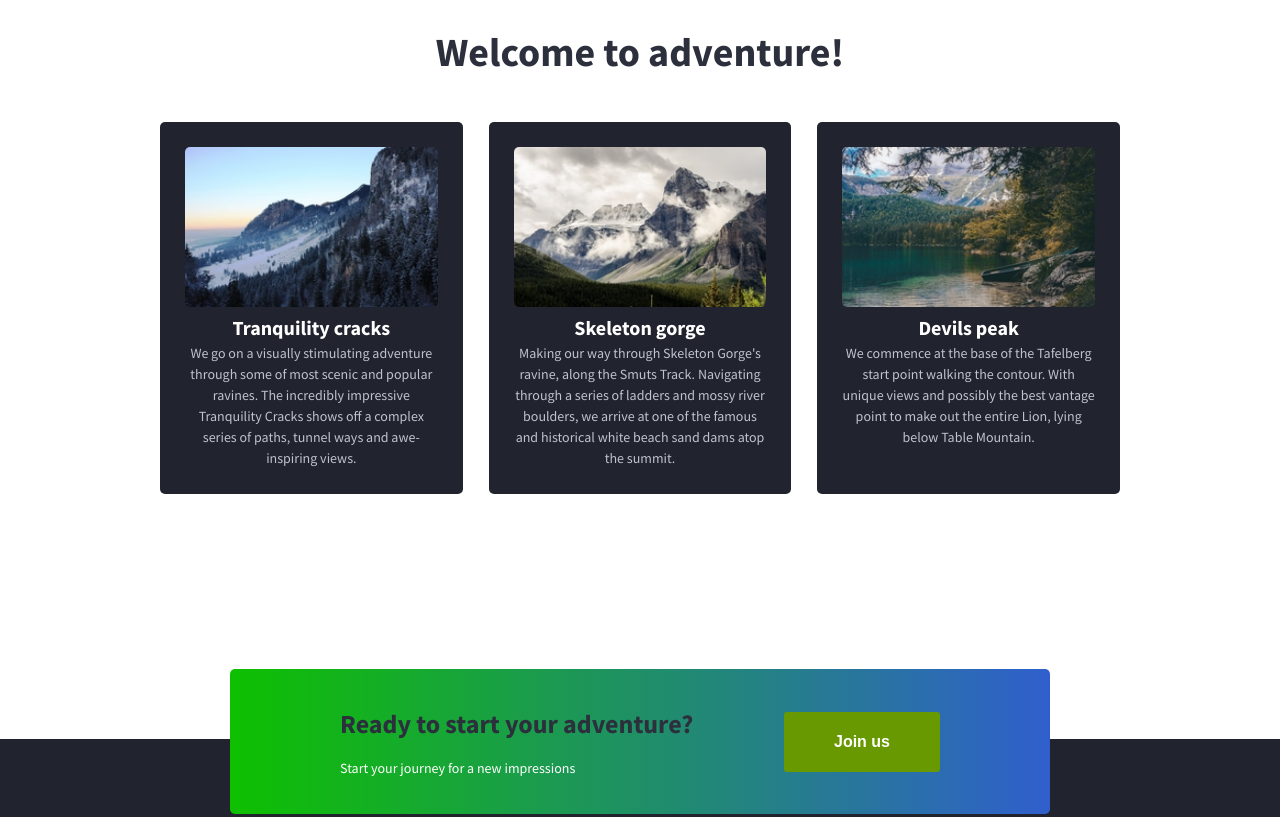
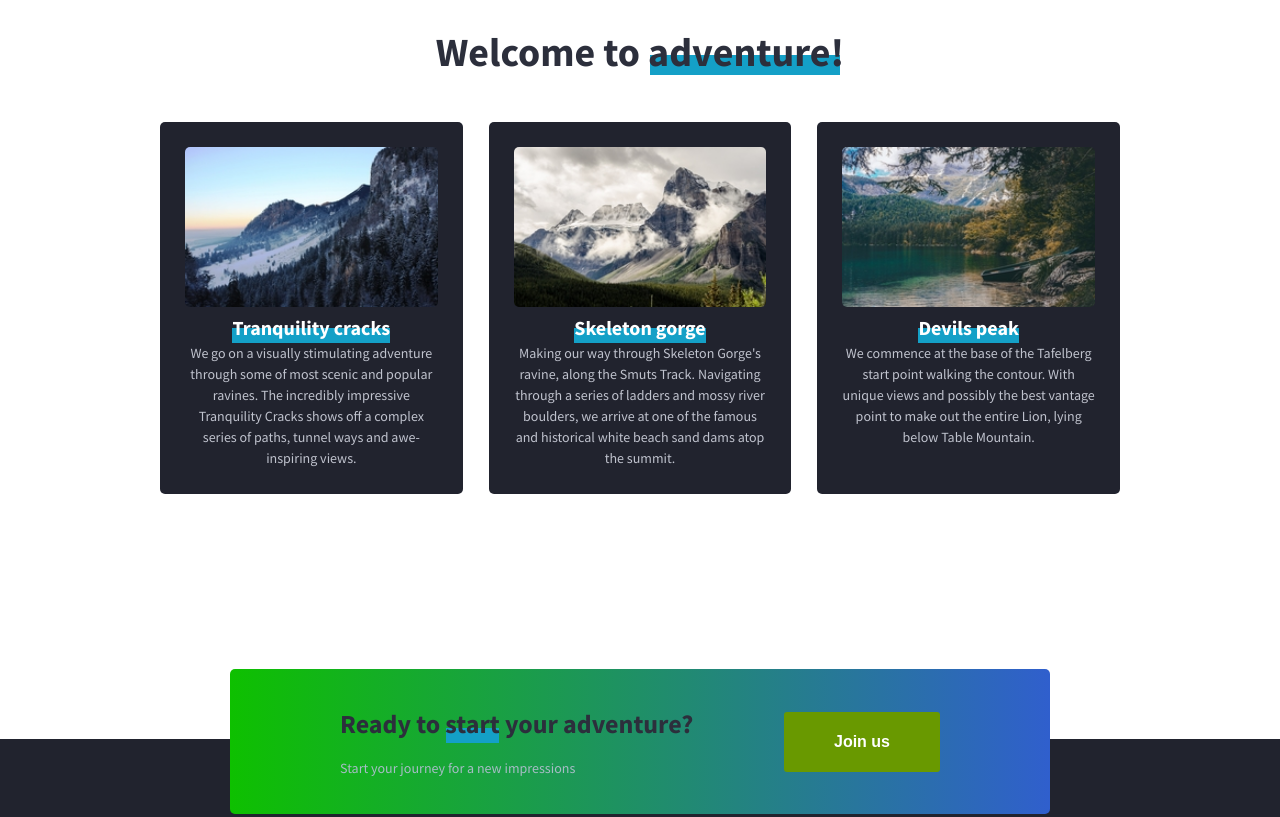
Before and after one commit to RuslanKulynych/FL-11, a plain HTML site: page FL11_HW3/homework/index.html in a window 1280 px wide. Shown: the part 880-1697 px from the top of the page. Drawn offline with Linux system fonts and the light colour scheme; a web font is replaced by a local one.

Commit message:
ubderline fix

```diff
--- a/FL11_HW3/homework/scss/_main.scss
+++ b/FL11_HW3/homework/scss/_main.scss
@@ -15,7 +15,7 @@
   line-height: 60px;
   border: none;
   border-radius: 3px;
-	color: #fff;
+  color: $white;
   font-weight: bold;
   font-size: 16px;
 }
@@ -23,7 +23,7 @@
 body {
   font-size: 14px;
   line-height: 1.5;
-	font-family:  'Source Sans Pro', sans-serif;
+  font-family: 'Source Sans Pro', sans-serif;
   margin: 0;
   background-color: $body-color;
 }
@@ -38,7 +38,7 @@ body {
   background-repeat: no-repeat;
   background-size: 100%;
   color: $header-font-color;
-	border-radius:0px 0px 700px 0px / 0px 0px 350px 0px;
+  border-radius: 0px 0px 700px 0px / 0px 0px 350px 0px;
 
   .header-wrap {
     @include content;
@@ -54,6 +54,7 @@ body {
         font-size: 22px;
         font-weight: bold;
       }
+
       span {
         display: block;
         font-size: 14px;
@@ -62,6 +63,7 @@ body {
       }
 
     }
+
     .header_heading {
       font-size: 50px;
       font-weight: bold;
@@ -70,6 +72,7 @@ body {
       position: relative;
       z-index: 2;
       line-height: 1.2;
+
       &:before {
         content: '';
         display: block;
@@ -89,6 +92,7 @@ body {
       line-height: 2;
       font-size: 16px;
     }
+
     .header_button {
       @include main-button;
     }
@@ -102,6 +106,7 @@ main {
 
 .section {
   @include content;
+
   .section_text {
     font-size: 40px;
     padding-bottom: 40px;
@@ -110,38 +115,74 @@ main {
     text-align: center;
     position: relative;
     z-index: 1;
+
+    &:before {
+      content: '';
+      display: block;
+      position: absolute;
+      right: 280px;
+      top: 33px;
+      bottom: 5px;
+      width: 190px;
+      height: 20px;
+      background-color: $header-underline;
+      z-index: -1;
     }
+
+  }
+
   .section_card_wrap {
     display: flex;
     margin-bottom: 175px;
   }
+
   .section_card {
     flex-grow: 1;
     margin: 0 13px;
     padding: 25px;
     border-radius: 5px;
     background-color: $section-item-background;
-			color: #fff;
+    color: $white;
     flex-shrink: 1;
     flex-basis: 100%;
+    text-align: center;
+
     &:first-child {
       margin-left: 0;
     }
+
     &:last-child {
       margin-right: 0;
     }
+
     .section_card_img {
       width: 100%;
       height: 160px;
       object-fit: fill;
       border-radius: 5px;
     }
+
     .section_card_heading {
       font-size: 20px;
       font-weight: bold;
       text-align: center;
+      margin: 0 auto;
+      z-index: 1;
+      display: inline-block;
       position: relative;
+      &:before {
+        content: '';
+        display: block;
+        position: absolute;
+        left: 0;
+        bottom: 0;
+        width: 100%;
+        height: 50%;
+        background-color: $header-underline;
+        z-index: -1;
       }
+    }
+
     .section_card_text {
       text-align: center;
       color: $p-text;
@@ -157,15 +198,32 @@ main {
     display: flex;
     justify-content: space-between;
     align-items: center;
-			color: #fff;
+    color: $white;
+
     p {
       margin: 15px 0;
+      color: #a7bdc6;
     }
+
     .section_banner_heading {
       color: $header-font-color;
       font-size: 26px;
       font-weight: bold;
+      position: relative;
+      z-index: 2;
+      &:after {
+        content: '';
+        display: block;
+        position: absolute;
+        left: 106px;
+        bottom: 0;
+        width: 53px;
+        height: 15px;
+        background-color: $header-underline;
+        z-index: -1;
       }
+    }
+
     .section_banner_button {
       @include main-button;
     }
@@ -176,22 +234,28 @@ main {
   background: $section-item-background;
   padding: 160px 0 70px;
   color: $p-text;
+
   .footer-wrap {
     @include content;
     display: flex;
     justify-content: space-between;
     align-items: center;
+
     .footer_text {
       flex-basis: 260px;
     }
+
     .footer_logo {
+      @extend .landing-logo;
       display: flex;
       align-items: center;
+
       p {
         margin-left: 20px;
         font-size: 22px;
         font-weight: bold;
       }
+
       span {
         display: block;
         font-size: 14px;
--- a/FL11_HW3/homework/scss/_variables1.scss
+++ b/FL11_HW3/homework/scss/_variables1.scss
@@ -1,8 +1,9 @@
-$body-color: #ffff;
+$white: #ffffff;
+$body-color: $white;
 $header-background: '../img/m-h-day.jpg';
 $header-font-color: #2c2f3c;
 $header-button-color: #699900;
 $header-underline: #14a0c7;
 $section-item-background: #21232e;
 $p-text: #c0c3ce;
-$banner-bg-gradient: linear-gradient(to right, #0ec000 0%,#305fcd 100%);
+$banner-bg-gradient: linear-gradient(to right, #0ec000 0%, #305fcd 100%);
--- a/FL11_HW3/homework/scss/_variables2.scss
+++ b/FL11_HW3/homework/scss/_variables2.scss
@@ -1,3 +1,4 @@
+// $white: #ffffff;
 // $body-color: #21232e;
 // $header-background: '../img/m-h-night.jpg';
 // $header-font-color: #fff;
```
Also changed, not shown: FL11_HW3/homework/css/style1.css, FL11_HW3/homework/css/style2.css. Lines whose indentation alone changed are shown as unchanged.
